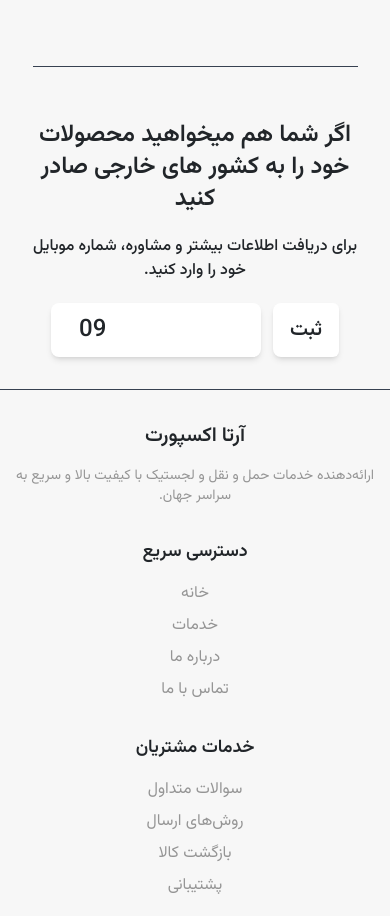
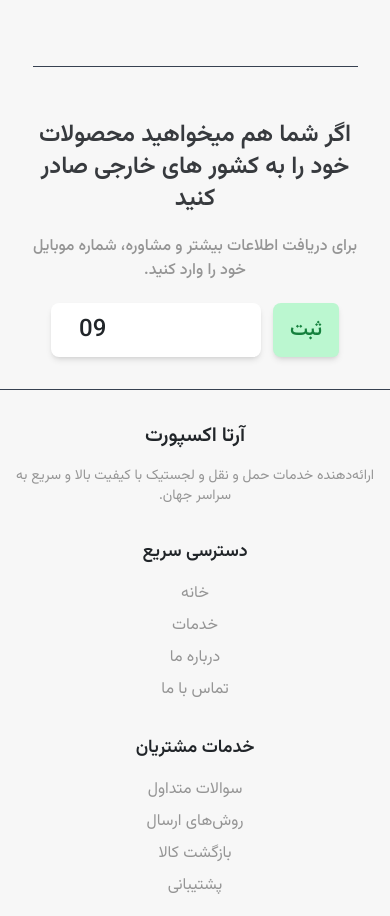
Before and after one commit to MianajiAli/arta-export, a Next.js app: page / in a window 390 px wide. Shown: the part 4744-5660 px from the top of the page. Built offline with nearby package versions, Linux system fonts and the light colour scheme.

Commit message:
Update PhoneNumber.js

```diff
--- a/components/PhoneNumber.js
+++ b/components/PhoneNumber.js
@@ -21,16 +21,16 @@ export default function Page() {
         <div className="w-10/12 mx-auto justify-center items-center flex flex-col gap-5 text-text1 text-center">
             <div className="w-full border-t border-gray-700 mb-8"></div>
 
-            <h2 className="text-2xl md:text-3xl lg:text-4xl" >اگر شما هم میخواهید محصولات خود را به کشور های خارجی صادر کنید</h2>
-            <p dir='rtl'>برای دریافت اطلاعات بیشتر و مشاوره، شماره موبایل خود را وارد کنید.</p>
+            <h2 className="text-2xl md:text-3xl lg:text-4xl text-text1/90" >اگر شما هم میخواهید محصولات خود را به کشور های خارجی صادر کنید</h2>
+            <p dir='rtl' className="text-md text-text2 md:text-xl">برای دریافت اطلاعات بیشتر و مشاوره، شماره موبایل خود را وارد کنید.</p>
             <div>
                 <label class="sr-only">Label</label>
-                <div class="flex w-72 rounded-lg ">
+                <div class="flex w-72 rounded-lg  ">
                     <input type="text"
                         value={phoneNumber}
                         placeholder="0912 123 1212"
                         onChange={handleInputChange} class="rounded-lg shadow-md  py-2 px-7 text-2xl block w-full border-gray-200  rounded-s-lg  " />
-                    <button type="button" class=" shadow-md rounded-lg ml-3 py-3 px-4 inline-flex justify-center items-center gap-x-2 text-xl font-semibold rounded-e-md border border-transparent bg-white text-text1 hover:bg-text1/10">
+                    <button type="button" class=" shadow-md rounded-lg ml-3 py-3 px-4 inline-flex justify-center items-center gap-x-2 text-xl font-semibold rounded-e-md border border-transparent bg-green-200 text-green-700">
                         ثبت
                     </button>
                 </div>
```
